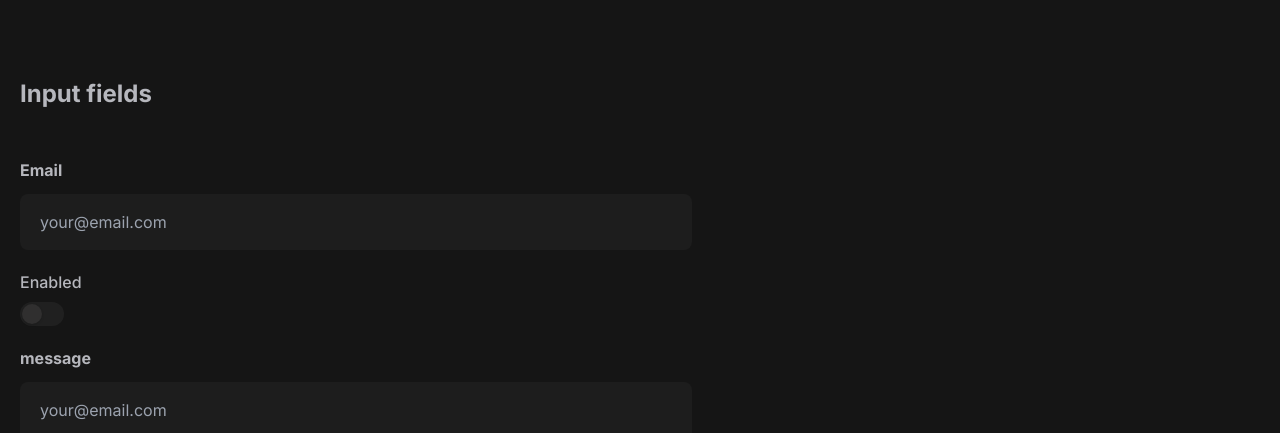
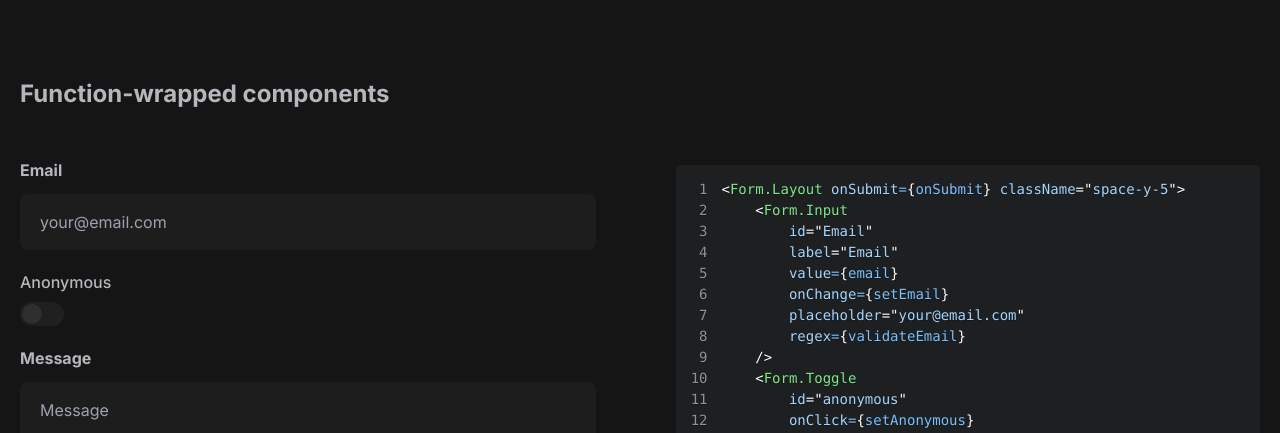
Before and after one commit to audn/react-boilerplate, a Next.js app: page / in a window 1280 px wide. Shown: the part 510-943 px from the top of the page. Built offline with nearby package versions, Linux system fonts and the light colour scheme; no server answers.

Commit message:
feat: added react-syntax

```diff
--- a/package.json
+++ b/package.json
@@ -16,13 +16,14 @@
   ],
   "dependencies": {
     "@tanstack/react-query": "^4.0.10",
+    "framer-motion": "^4.1.17",
     "next": "^12.2.4",
     "next-seo": "^5.5.0",
-    "framer-motion": "^4.1.17",
     "react": "^17.0.2",
     "react-dom": "^17.0.2",
     "react-hot-toast": "^2.4.0",
     "react-loading-skeleton": "^3.1.0",
+    "react-syntax-highlighter": "^15.5.0",
     "react-tooltip": "^4.2.21",
     "typescript": "^4.3.2",
     "zustand": "^4.0.0"
@@ -36,6 +37,7 @@
     "@types/node": "^18.7.2",
     "@types/react": "^18.0.17",
     "@types/react-query": "^1.2.9",
+    "@types/react-syntax-highlighter": "^15.5.5",
     "autoprefixer": "^10.2.6",
     "eslint": "8.21.0",
     "eslint-config-next": "12.2.5",
--- a/src/assets/css/style.css
+++ b/src/assets/css/style.css
@@ -4,6 +4,110 @@
 html {
   overflow-y: overlay;
 }
+.token.class-name,
+.token.function,
+.token.selector,
+.token.selector .class,
+.token.selector.class,
+.token.tag {
+  --tw-text-opacity: 1;
+  color: #7ee787;
+}
+.token.attr-name,
+.token.important,
+.token.keyword,
+.token.pseudo-class,
+.token.rule {
+  --tw-text-opacity: 1;
+  color: #79c0ff;
+}
+.token.attr-value,
+.token.class,
+.token.string {
+  --tw-text-opacity: 1;
+  color: #a5d6ff;
+}
+.token.attr-equals,
+.token.punctuation {
+  --tw-text-opacity: 1;
+  color: #ff7b72;
+}
+.token.attr-value * {
+  --tw-text-opacity: 1;
+  color: rgb(125 211 252 / var(--tw-text-opacity));
+}
+.token.attr-value .attr-equals,
+.token.attr-value .attr-equals + .punctuation,
+.token.attr-value > .punctuation:last-child {
+  --tw-text-opacity: 1;
+  color: rgb(100 116 139 / var(--tw-text-opacity));
+}
+.token.property {
+  --tw-text-opacity: 1;
+  color: rgb(125 211 252 / var(--tw-text-opacity));
+}
+.token.unit {
+  --tw-text-opacity: 1;
+  color: rgb(153 246 228 / var(--tw-text-opacity));
+}
+.language-shell .token:not(.comment),
+.token.atapply .token:not(.rule):not(.important):not(.punctuation) {
+  color: inherit;
+}
+.language-css .token.function {
+  --tw-text-opacity: 1;
+  color: rgb(153 246 228 / var(--tw-text-opacity));
+}
+.token.combinator,
+.token.comment,
+.token.module,
+.token.operator {
+  --tw-text-opacity: 1;
+  color: rgb(148 163 184 / var(--tw-text-opacity));
+}
+.token.unchanged {
+  display: block;
+}
+.token.deleted,
+.token.inserted {
+  position: relative;
+  margin-left: -2.25rem;
+  margin-right: -2.25rem;
+  display: block;
+  border-left-width: 4px;
+  padding-left: 2rem;
+  padding-right: 1.25rem;
+}
+.token.deleted:before,
+.token.inserted:before {
+  position: absolute;
+  top: 0;
+  content: var(--tw-content);
+  left: 1rem;
+}
+bo .token.inserted {
+  --tw-border-opacity: 1;
+  border-color: rgb(45 212 191 / var(--tw-border-opacity));
+  background-color: rgba(45, 212, 191, 0.15);
+}
+.token.inserted:before {
+  --tw-text-opacity: 1;
+  color: rgb(45 212 191 / var(--tw-text-opacity));
+  --tw-content: '+';
+  content: var(--tw-content);
+}
+.token.deleted {
+  --tw-border-opacity: 1;
+  border-color: rgb(251 113 133 / var(--tw-border-opacity));
+  background-color: rgba(244, 63, 94, 0.15);
+}
+.token.deleted:before {
+  --tw-text-opacity: 1;
+  color: rgb(251 113 133 / var(--tw-text-opacity));
+  --tw-content: '-';
+  content: var(--tw-content);
+}
+
 body {
   overflow-x: hidden;
   color: #eff3f6;
--- /dev/null
+++ b/src/common/components/layout/SyntaxHighlight.tsx
@@ -0,0 +1,46 @@
+import { Prism as SyntaxHighlighter } from 'react-syntax-highlighter';
+import theme from '../../utils/data/theme';
+
+function SyntaxHighlight() {
+  const codeString = `<Form.Layout onSubmit={onSubmit} className="space-y-5">
+    <Form.Input
+        id="Email"
+        label="Email"
+        value={email}
+        onChange={setEmail}
+        placeholder="your@email.com"
+        regex={validateEmail}
+    />
+    <Form.Toggle
+        id="anonymous"
+        onClick={setAnonymous}
+        active={anonymous}
+        label="Anonymous"
+    />
+    <Form.Textarea
+        id="message"
+        label="Message"
+        value={message}
+        onChange={setMessage}
+        placeholder="Message"
+    />
+    <Button.Wrapper>
+        <Button.Primary title="Primary" />
+        <Button.Secondary title="Secondary" />
+        <Button.White title="White" />
+    </Button.Wrapper>
+</Form.Layout>`;
+  return (
+    <SyntaxHighlighter
+      language="jsx"
+      /* @ts-ignore */
+      style={theme}
+      showLineNumbers={true}
+      wrapLines={true}
+    >
+      {codeString}
+    </SyntaxHighlighter>
+  );
+}
+
+export default SyntaxHighlight;
--- /dev/null
+++ b/src/common/utils/data/theme.ts
@@ -0,0 +1,154 @@
+export default {
+  'code[class*="language-"]': {
+    color: '#c5c8c6',
+    textShadow: '0 1px rgba(0, 0, 0, 0.3)',
+    fontFamily:
+      "Inconsolata, Monaco, Consolas, 'Courier New', Courier, monospace",
+    direction: 'ltr',
+    textAlign: 'left',
+    whiteSpace: 'pre',
+    wordSpacing: 'normal',
+    wordBreak: 'normal',
+    lineHeight: '1.5',
+    MozTabSize: '4',
+    OTabSize: '4',
+    tabSize: '4',
+    WebkitHyphens: 'none',
+    MozHyphens: 'none',
+    msHyphens: 'none',
+    hyphens: 'none',
+  },
+  'pre[class*="language-"]': {
+    color: '#c5c8c6',
+    textShadow: '0 1px rgba(0, 0, 0, 0.3)',
+    fontFamily:
+      "Inconsolata, Monaco, Consolas, 'Courier New', Courier, monospace",
+    direction: 'ltr',
+    textAlign: 'left',
+    whiteSpace: 'pre',
+    wordSpacing: 'normal',
+    wordBreak: 'normal',
+    lineHeight: '1.5',
+    MozTabSize: '4',
+    OTabSize: '4',
+    tabSize: '4',
+    WebkitHyphens: 'none',
+    MozHyphens: 'none',
+    msHyphens: 'none',
+    hyphens: 'none',
+    padding: '1em',
+    margin: '.5em 0',
+    overflow: 'auto',
+    borderRadius: '0.3em',
+    background: '#1d1f21',
+  },
+  ':not(pre) > code[class*="language-"]': {
+    background: '#1d1f21',
+    padding: '.1em',
+    borderRadius: '.3em',
+  },
+  'comment': {
+    color: '#8b949e',
+  },
+  'prolog': {
+    color: '#7C7C7C',
+  },
+  'doctype': {
+    color: '#7C7C7C',
+  },
+  'cdata': {
+    color: '#7C7C7C',
+  },
+  //   'language-javascript': {
+  //     color: '#d29922',
+  //   },
+  'punctuation': {
+    color: '#fff',
+  },
+  '.namespace': {
+    Opacity: '.7',
+  },
+  'property': {
+    color: '#79c0ff',
+  },
+  'keyword': {
+    color: '#ff7b72',
+  },
+  'tag': {
+    color: '#79c0ff',
+  },
+  'class-name': {
+    color: '#7ee787',
+  },
+  'boolean': {
+    color: '#99CC99',
+  },
+  'constant': {
+    color: '#79c0ff',
+  },
+  'symbol': {
+    color: '#f92672',
+  },
+  'deleted': {
+    color: '#f92672',
+  },
+  'number': {
+    color: '#FF73FD',
+  },
+  'selector': {
+    color: '#A8FF60',
+  },
+  'attr-name': {
+    color: '#a5d6ff',
+  },
+  'string': {
+    color: '',
+  },
+  'char': {
+    color: '#A8FF60',
+  },
+  'builtin': {
+    color: '#A8FF60',
+  },
+  'inserted': {
+    color: '#A8FF60',
+  },
+  'variable': {
+    color: '#ffa657',
+  },
+  'entity': {
+    color: '#d2a8ff',
+    cursor: 'help',
+  },
+  'url': {
+    color: '#79c0ff',
+  },
+  '.language-css .token.string': {
+    color: '#87C38A',
+  },
+  '.style .token.string': {
+    color: '#87C38A',
+  },
+  'atrule': {
+    color: '#79c0ff',
+  },
+  'attr-value': {
+    color: '#a5d6ff',
+  },
+  'function': {
+    color: '#d2a8ff',
+  },
+  'regex': {
+    color: '#E9C062',
+  },
+  'important': {
+    color: '#fd971f',
+    fontWeight: 'bold',
+  },
+  'bold': {
+    fontWeight: 'bold',
+  },
+  'italic': {
+    fontStyle: 'italic',
+  },
+};
--- a/src/pages/index.tsx
+++ b/src/pages/index.tsx
@@ -5,6 +5,7 @@ import H3 from '../common/components/layout/headings/H3';
 import P from '../common/components/layout/headings/P';
 import Title from '../common/components/layout/headings/Title';
 import Hero from '../common/components/layout/Hero';
+import SyntaxHighlight from '../common/components/layout/SyntaxHighlight';
 import { DefaultLayout } from '../common/layouts/Default';
 import { validateEmail } from '../common/utils/helpers/regex/email';
 import { useCats } from '../common/utils/hooks/cats';
@@ -21,7 +22,7 @@ export default function Home() {
 
   const [email, setEmail] = useState<string>('');
   const [message, setMessage] = useState<string>('');
-  const [enabled, setEnabled] = useState<boolean>(false);
+  const [anonymous, setAnonymous] = useState<boolean>(false);
 
   function onSubmit(e: SyntheticEvent) {
     e.preventDefault();
@@ -35,9 +36,11 @@ export default function Home() {
           project!
         </P>
       </Hero>
-      <div className="w-full max-w-2xl mt-24">
-        <H3>Input fields</H3>
-        <Form.Layout onSubmit={onSubmit} className="my-10 space-y-5">
+      <div className="mt-24">
+        <H3>Function-wrapped components</H3>
+        <div className="flex mt-10 space-x-20">
+          <div className="w-full max-w-xl">
+            <Form.Layout onSubmit={onSubmit} className="space-y-5">
               <Form.Input
                 id="Email"
                 label="Email"
@@ -47,18 +50,17 @@ export default function Home() {
                 regex={validateEmail}
               />
               <Form.Toggle
-            id="enabled"
-            onClick={setEnabled}
-            active={enabled}
-            label="Enabled"
+                id="anonymous"
+                onClick={setAnonymous}
+                active={anonymous}
+                label="Anonymous"
               />
               <Form.Textarea
                 id="message"
-            label="message"
+                label="Message"
                 value={message}
                 onChange={setMessage}
-            placeholder="your@email.com"
-            regex={validateEmail}
+                placeholder="Message"
               />
               <Button.Wrapper>
                 <Button.Primary title="Primary" />
@@ -67,6 +69,12 @@ export default function Home() {
               </Button.Wrapper>
             </Form.Layout>
           </div>
+          <div className="w-full !text-sm">
+            <SyntaxHighlight />
+          </div>
+        </div>
+      </div>
+      <div className="mt-12">
         <Hydrate.Cats
           data={data}
           error={fetchError}
@@ -74,6 +82,7 @@ export default function Home() {
           refetch={refetch}
           isRefetching={isRefetching}
         />
+      </div>
     </DefaultLayout>
   );
 }
```
Also changed, not shown: 1 other file (tests, documents, lock files or other folders). Lines whose indentation alone changed are shown as unchanged.
